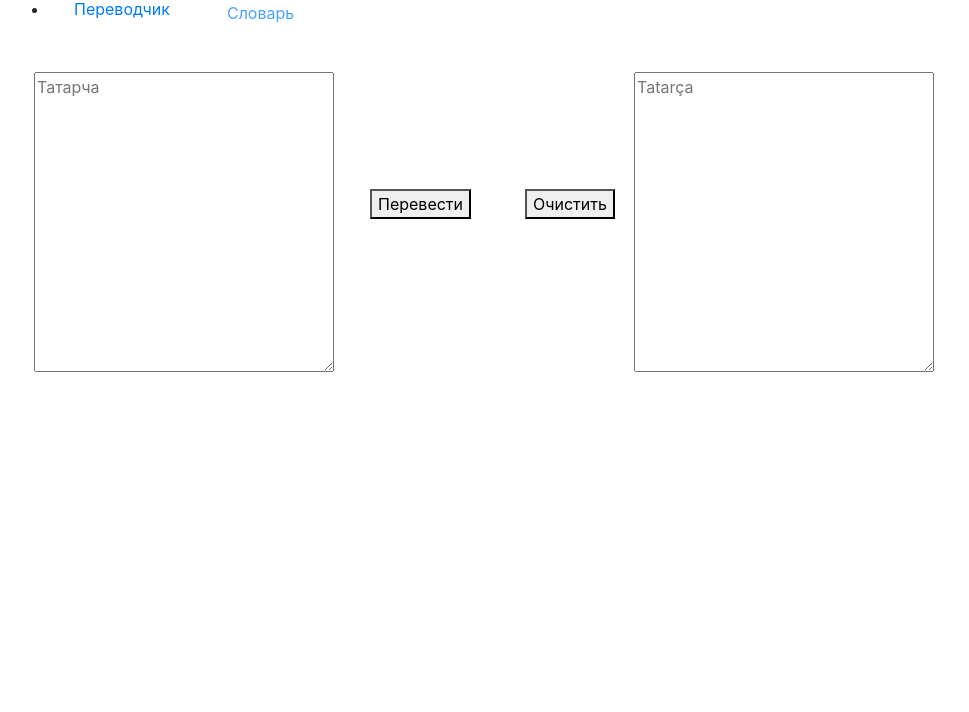
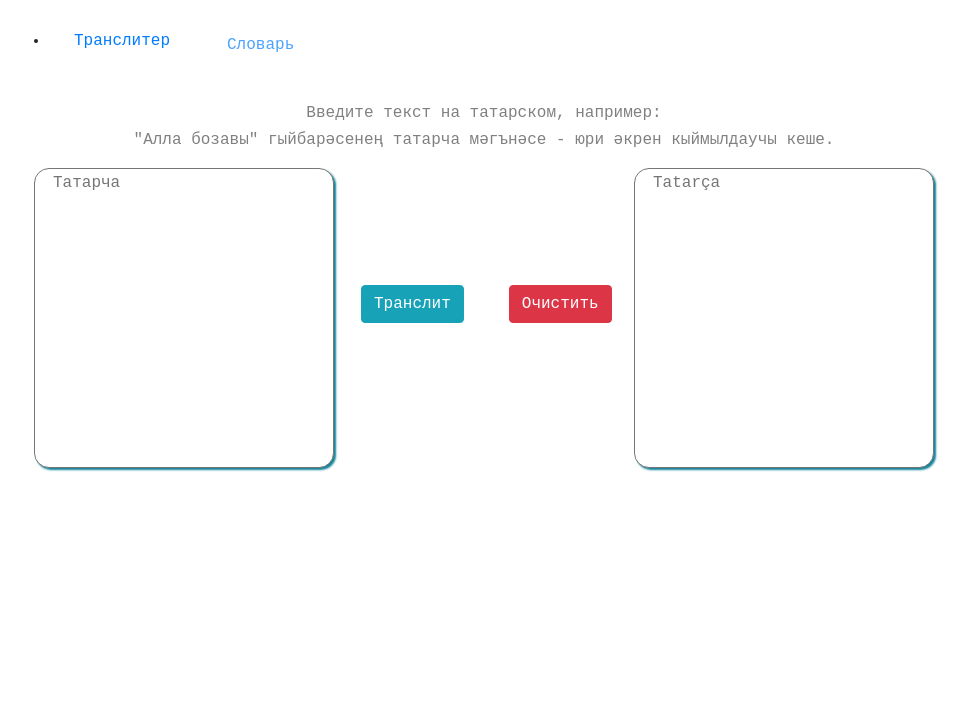
Before and after one commit to DamirZaripov16/interpreter, a website with bundled scripts: page src/index.html in a window 1280 px wide. Shown: the part 88-800 px from the top of the page, without its empty margins (156-1125 px from the left). Built offline with nearby package versions, Linux system fonts and the light colour scheme.

Commit message:
Final version

```diff
--- a/src/app/storage.js
+++ b/src/app/storage.js
@@ -5,4 +5,3 @@ TatCyrField.value = sessionStorage["transliteTatCyr"] || "";
 Translite.click = function(){
     sessionStorage["transliteTatCyr"]= TatCyrField.value;
 };
-//todo: не работает sessionStorage
--- a/src/app/style.css
+++ b/src/app/style.css
@@ -1,8 +1,24 @@
+body{
+    font-family: "Courier New";
+}
+
+
+#titleTranslit{
+    color: #118399;
+    margin-top: 2%;
+    text-align: center;
+}
+
+#example{
+    text-align: center;
+    margin-bottom: 2%;
+    color: gray;
+}
 /* Tabs */
 
 .tabs-container {
     max-width: 1000px;
-    margin: 50px auto;
+    margin: auto;
     padding: 25px;
 }
 
@@ -56,21 +72,35 @@
 
 #transliteTatCyr{
     float: left;
+    resize: none;
+    box-shadow: 2px 2px 2px 0 #118399;
+    -webkit-appearance: none;
+    border-radius: 5%;
+    padding-right: 2%;
+    padding-left: 2%;
+    outline: none;
 }
 
 #transliteTatLat{
     float: right;
+    resize: none;
+    box-shadow: 2px 2px 2px 0 #118399;
+    -webkit-appearance: none;
+    border-radius: 5%;
+    padding-right: 2%;
+    padding-left: 2%;
+    outline: none;
 }
 
 #runWrapper{
     float: left;
-    margin-left: 4%;
+    margin-left: 3%;
     margin-top: 13%;
 }
 
 #eraseWrapper{
     float: left;
-    margin-left: 6%;
+    margin-left: 5%;
     margin-top: 13%;
 }
 
@@ -80,4 +110,5 @@
 
 #test{
     margin-right: 3%;
+    width: 55%;
 }
--- a/src/index.html
+++ b/src/index.html
@@ -12,10 +12,14 @@
 </head>
 <body>
 
+<div id="titleTranslit">
+    <h1>TransliT</h1>
+</div>
+
 <div class="tabs-container">
     <ul class="tabs">
         <li class="active">
-            <a href="">Переводчик</a>
+            <a href="">Транслитер</a>
         </li>
         <li>
             <a href="">Словарь</a>
@@ -23,21 +27,24 @@
     </ul>
     <div class="tabs-content">
         <div class="tabs-panel active" data-index="0">
-            <textarea id="transliteTatCyr" class="translite" placeholder="Татарча"></textarea>
+            <div id="example">
+                <h6>Введите текст на татарском, например:
+                    <h6>"Алла бозавы" гыйбарәсенең татарча мәгънәсе - юри әкрен кыймылдаучы кеше.</h6></h6>
+            </div>
+            <textarea id="transliteTatCyr" class="translite"  placeholder="Татарча" spellcheck="false"></textarea>
             <div id="runWrapper">
-                <button id="transliteRun" class="button">Перевести</button>
+                <button id="transliteRun" type="button" class="btn btn-info">Транслит</button>
             </div>
-            <textarea id="transliteTatLat" class="translite" placeholder="Tatarça" readonly></textarea>
+            <textarea id="transliteTatLat" class="translite" placeholder="Tatarça" spellcheck="false" readonly></textarea>
             <div id="eraseWrapper">
-                <button id="transliteClear" class="button">Очистить</button>
+                <button id="transliteClear" type="button" class="btn btn-danger">Очистить</button>
             </div>
         </div>
         <div class="tabs-panel" data-index="1">
             <div id="searchWrapper">
                 <label for="searchForm">Введите слово на русском/татарском</label>
                 <form id="searchForm"  class="search2" method="post" action="http://google.com"/>
-                <input class="search2" id="test" type="text" name="search" required/>
-                <button>Search</button>
+                <input class="form-control" id="test" type="text" name="search" placeholder="Tatpoisk.net" required/>
             </div>
 
         </div>
```
